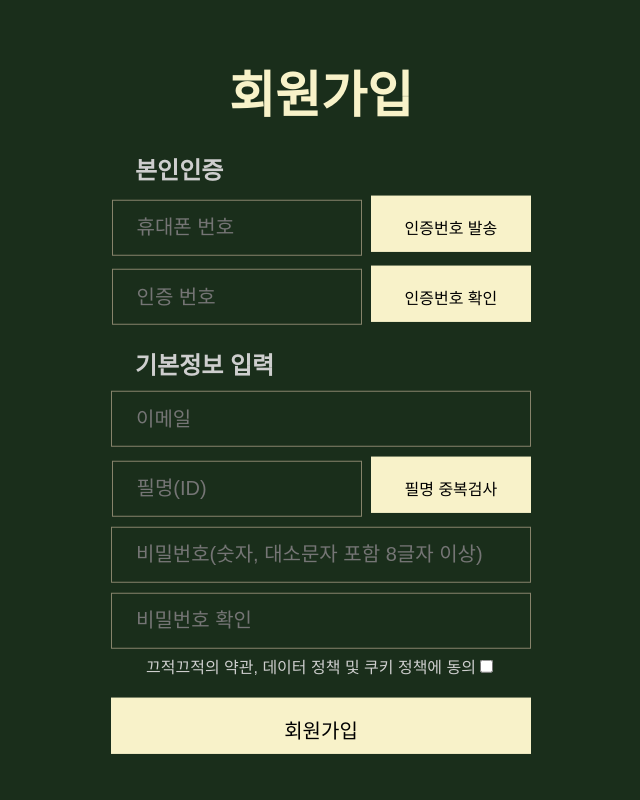
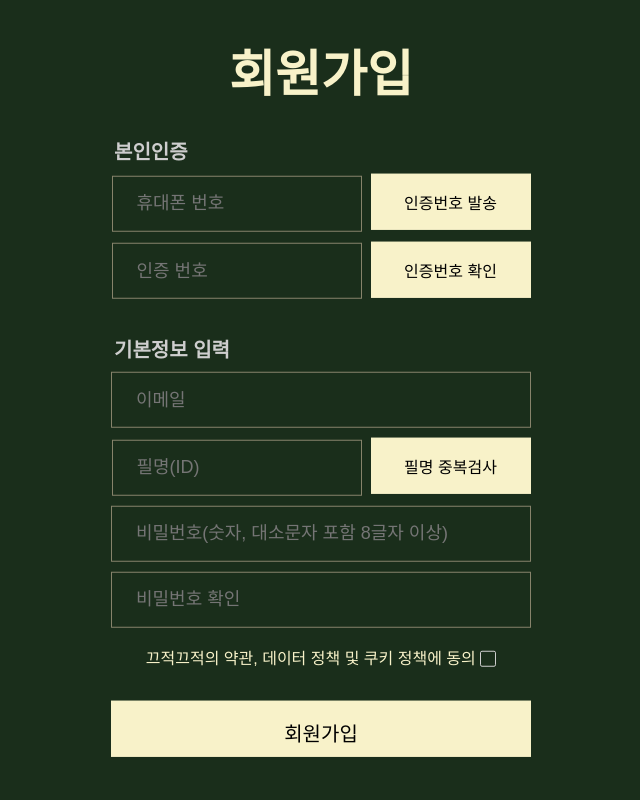
Before and after one commit to cool1726/GGJGGJ, a Django app: page /signup/ in a window 1280 px wide. Shown: the whole page, without its empty margins (319-959 px from the left). Run offline with Django 3.2, Linux system fonts and the light colour scheme; some web fonts are replaced.

Commit message:
signup 수정

```diff
--- a/ggjProject/account/static/css/account.css
+++ b/ggjProject/account/static/css/account.css
@@ -92,7 +92,6 @@ body {
 .acc-small-btn {
     width: 160px;
     height: 56px;
-    padding: 18px 33px;
     margin-left: 5px;
     border: 1px solid #F8F2C9;
     background: #F8F2C9;
@@ -116,7 +115,7 @@ body {
     border: 1px solid #87836B;
     background: #1a2e1b00;
     color: #87836B;
-    font-size: 20px;
+    font-size: 18px;
     font-family: 'paybooc-Light', sans-serif;
     box-sizing: border-box;
     outline: none;
@@ -131,9 +130,53 @@ body {
     border: 1px solid #87836B;
     background: #1a2e1b00;
     color: #87836B;
-    font-size: 20px;
+    font-size: 18px;
     font-family: 'paybooc-Light', sans-serif;
     box-sizing: border-box;
     margin-right: 0px;
     outline: none;
 }
+
+/* checkbox : 로그인 유지 버튼, 회원가입 약관동의 버튼 */
+.acc-check-box {
+    width: 420px;
+    height: 48px;
+    padding: 12px 0px;
+    margin: auto;
+    font-size: 16px;
+    box-sizing: border-box;
+}
+
+.login-check-box {
+    width: 420px;
+    height: 48px;
+    padding: 12px 0px;
+    margin: auto;
+    font-size: 16px;
+    box-sizing: border-box;
+    text-align: right;
+}
+
+input[id="acc-cb"] {
+    display: none;
+}
+
+input[id="acc-cb"]+label {
+    display: inline-block;
+    width: 16px;
+    height: 16px;
+    vertical-align: middle;
+    border: 1px solid #CECECE;
+    border-radius: 2px;
+    cursor: pointer;
+    box-sizing: border-box;
+}
+
+input[id="acc-cb"]:checked+label {
+    border-style: none;
+    width: 16px;
+    height: 16px;
+    font-size: 18px;
+    color: #CECECE;
+    background: url(../check-square-solid.svg) no-repeat center/16px 16px;
+}
--- a/ggjProject/account/static/css/signup.css
+++ b/ggjProject/account/static/css/signup.css
@@ -1,14 +1,13 @@
+/* 회원가입 전용 Style */
+
 .signup-guide-box {
     color: #CECECE;
     width: 420px;
-    height: 56px;
-    padding: 16px 24px;
-    font-size: 24px;
+    height: 30px;
+    padding: 0 3px;
+    margin: 30px auto 3px;
+    font-size: 20px;
     font-family: 'paybooc-Medium', sans-serif;
     box-sizing: border-box;
     text-align: left;
-    margin-top: 5px;
-    margin-bottom: 5px;
-    margin: auto;
-
 }
--- a/ggjProject/account/templates/signup.html
+++ b/ggjProject/account/templates/signup.html
@@ -14,18 +14,17 @@
 
 <body>
     <div class="acc-position">
-        <form method="POST" action="{% url 'signup' %}">
+        <h1 class="acc-title">회원가입</h1>
+
+        <form method="POST" action="{% url 'signup' %}" class="acc-input-section">
             {% csrf_token %}
-            <!-- form tag 추가하기, csrf_token 추가하기, 약관동의 체크박스 넣기
-            각 입력항목 p태그 말고 input text로 넣으면 좋을 듯 합니다 -->
-
-            <h1 class="acc-title">회원가입</h1>
             <h2 class="signup-guide-box">본인인증</h2>
             <input class="acc-small-input" name="phoneNumber" type="text" value="" placeholder="휴대폰 번호"><!-- 전화번호 -->
             <input class="acc-small-btn" type="button" value="인증번호 발송">
             <br>
             <input class="acc-small-input" name="certifiNumber" type="text" value="" placeholder="인증 번호"><!-- 인증번호 -->
             <input class="acc-small-btn" type="button" value="인증번호 확인">
+
             <h2 class="signup-guide-box">기본정보 입력</h2>
             <input class="acc-wide-input" name="email" type="text" value="" placeholder="이메일"><!-- 이메일 -->
             <br>
@@ -37,7 +36,11 @@
             <br>
             <input class="acc-wide-input" name="passwordCheck" type="password" value="" placeholder="비밀번호 확인">
             <!-- 비밀번호 확인 -->
-            <p class="acc-agree-link">끄적끄적의 약관, 데이터 정책 및 쿠키 정책에 동의<input type="checkbox"></p>
+            <div class="acc-check-box beige paybooc-light">
+                <span>끄적끄적의 약관, 데이터 정책 및 쿠키 정책에 동의</span>
+                <input id="acc-cb" type="checkbox" name="signup_agree">
+                <label for="acc-cb"></label>
+            </div>
             <input class="acc-wide-btn" type="submit" value="회원가입">
         </form>
     </div>
```
Also changed, not shown: ggjProject/account/static/css/login.css (+2 -33 lines), ggjProject/account/templates/login.html (+5 -7 lines), ggjProject/account/static/check-square-solid.svg, ggjProject/db.sqlite3.
